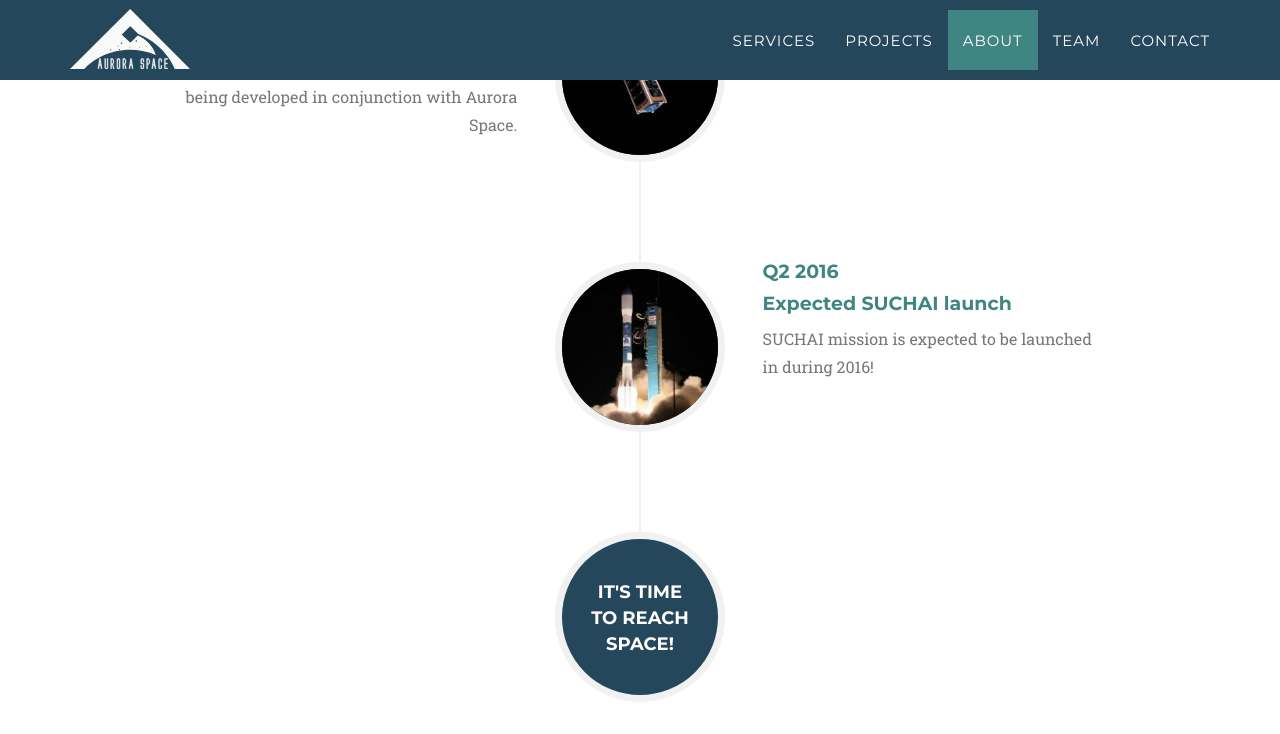
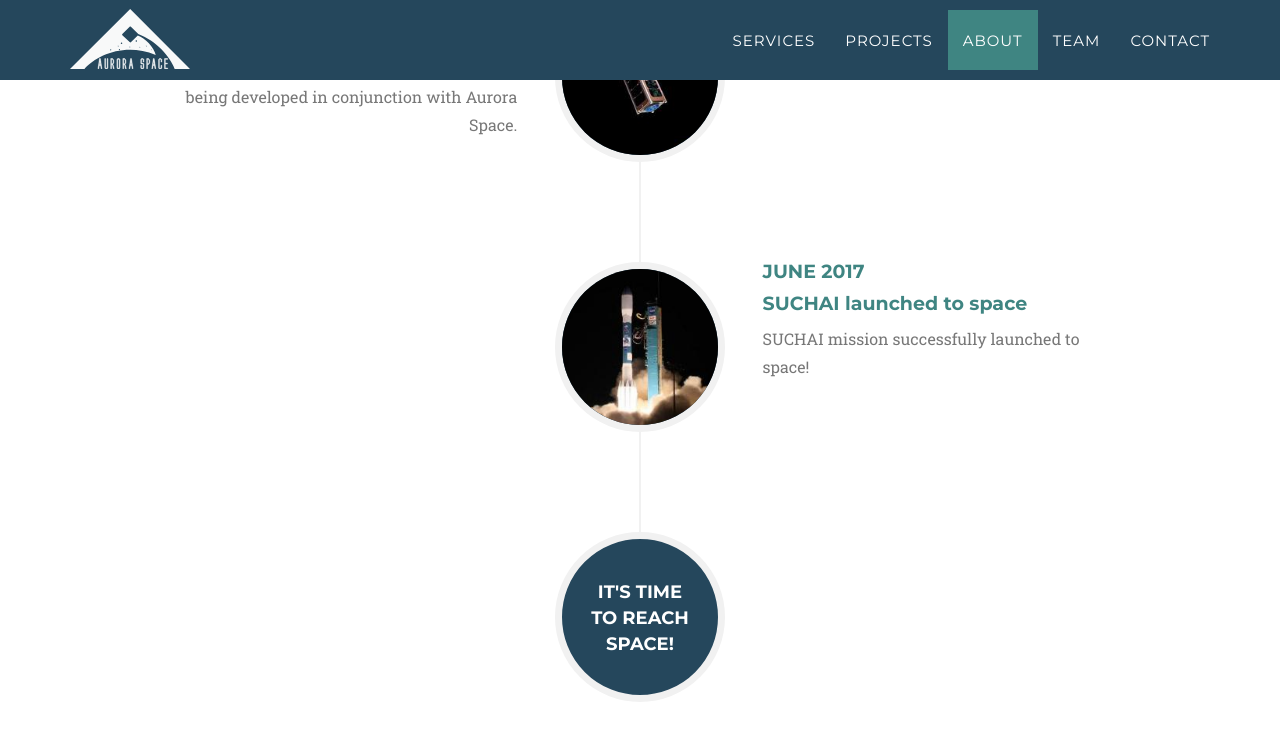
Before and after one commit to auroraspace/auroraspace.github.io, a Jekyll site: the page built from index.html, in a window 1280 px wide and 900 px high, scrolled down 3828 px. Shown: the top 734 px of the window. Built offline with Jekyll 4.4.1, drawn with Linux system fonts in a browser that asks for light colours; some web fonts are replaced.

Commit message:
Adding SUCHAI launch

```diff
--- a/_includes/about.html
+++ b/_includes/about.html
@@ -72,12 +72,12 @@
                             </div>
                             <div class="timeline-panel">
                                 <div class="timeline-heading">
-                                    <h4>Q2 2016</h4>
-                                    <h4 class="subheading">Expected SUCHAI launch</h4>
+                                    <h4>June 2017</h4>
+                                    <h4 class="subheading">SUCHAI launched to space</h4>
                                 </div>
                                 <div class="timeline-body">
                                     <p class="text-muted">
-                                        SUCHAI mission is expected to be launched in during 2016!
+                                        SUCHAI mission successfully launched to space!
                                     </p>
                                 </div>
                             </div>
```
